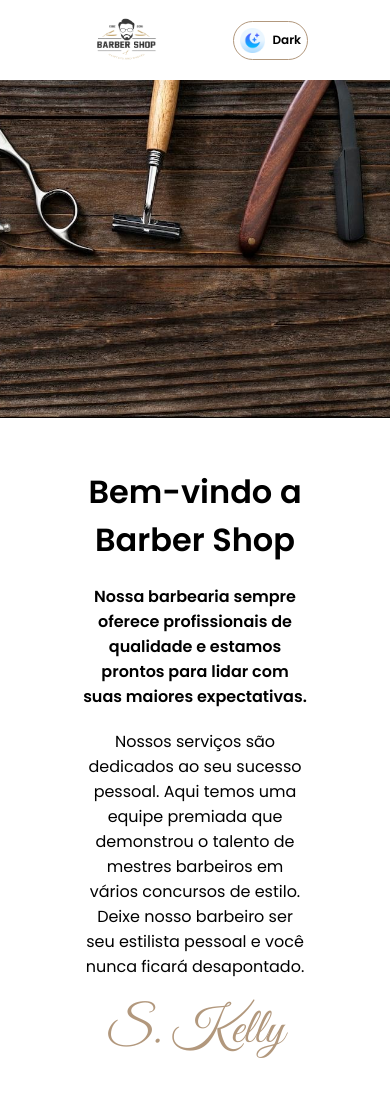
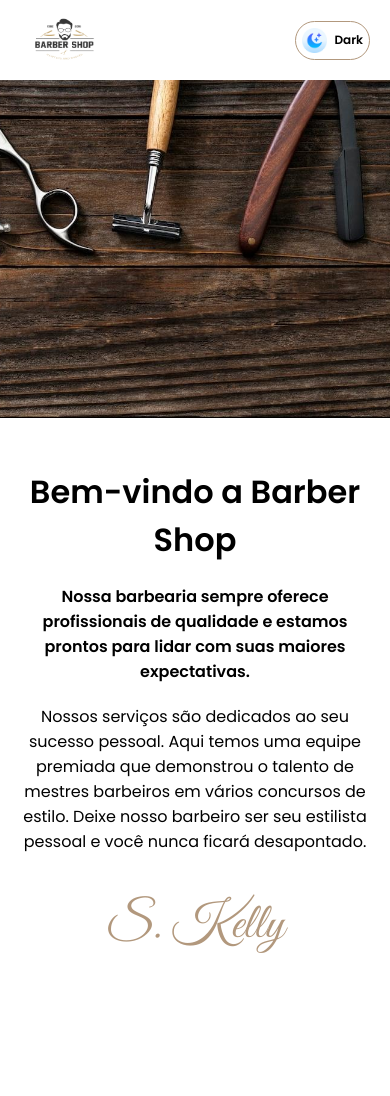
Before and after one commit to PauloRobertt/PROJETO-BARBEARIA-SHOP, a React (Create React App) app in the folder project-barbearia/: page / in a window 390 px wide. Shown: the top 1096 px of the page. After the commit the page ends 977 px from the top, so only its background shows below. Built offline with nearby package versions, Linux system fonts and the light colour scheme.

Commit message:
Responsivo concluído

```diff
--- a/project-barbearia/src/App.css
+++ b/project-barbearia/src/App.css
@@ -1,5 +1,5 @@
 .secao-limitada{
-    width: 58%;
+    width: 65%;
 }
 
 *{
@@ -8,3 +8,9 @@
     box-sizing: border-box;
     font-family: 'Poppins', sans-serif;
 }
+
+@media screen and (min-width:375px) and (max-width:1024px){
+    .secao-limitada{
+        width: 100%;
+    }
+}
--- a/project-barbearia/src/App.js
+++ b/project-barbearia/src/App.js
@@ -1,4 +1,4 @@
-import React,{useState} from 'react';
+import React from 'react';
 import PaginaInicial from './LandingPage';
 
 import './App.css';
--- a/project-barbearia/src/LandingPage/index.js
+++ b/project-barbearia/src/LandingPage/index.js
@@ -1,4 +1,4 @@
-import React,{useState} from 'react';
+import {useState} from 'react';
 import './style.css';
 
 export default function LandingPage(){
@@ -21,27 +21,28 @@ export default function LandingPage(){
             <header className={estiloAtualizado}>
                 <div className='secao-limitada secao-topo'>
                     <img className='img-logo' src="assets/barbearia-logo.png" alt="logo"/>
-                    <button onClick={mudarTema} className={estiloAtualizado == corDeFundoEscuro ? 'tema-escuro' : 'tema-claro'}>
-                        <img className='img' src={estiloAtualizado == corDeFundoEscuro ? 'assets/sun.png' : 'assets/moon.png'} alt="logo"/>
-                        {estiloAtualizado == corDeFundoEscuro ? 'Light' : 'Dark'}
+                    <button onClick={mudarTema} className={estiloAtualizado === corDeFundoEscuro ? 'tema-escuro' : 'tema-claro'}>
+                        <img className='img' src={estiloAtualizado === corDeFundoEscuro ? 'assets/sun.png' : 'assets/moon.png'} alt="logo"/>
+                        {estiloAtualizado === corDeFundoEscuro ? 'Light' : 'Dark'}
                     </button>
                 </div>
             </header>
             <main className={estiloAtualizado}>
                 <div className='img-banner'>
                 </div>
+                <div className='secao-conteudo'>
                     <div className='secao-limitada conteudo'>
                         <h1>Bem-vindo a Barber Shop</h1>
-                    <p>
+                        <p className='primeiro-paragrafo'>
                             Nossa barbearia sempre oferece profissionais de qualidade e estamos prontos para lidar com suas maiores expectativas.
                         </p>
                         <p>
                             Nossos serviços são dedicados ao seu sucesso pessoal. Aqui temos uma equipe premiada que demonstrou o talento de mestres barbeiros em vários concursos de estilo. Deixe nosso barbeiro ser seu estilista pessoal e você nunca ficará desapontado.
                         </p>
-
-                    <p>
+                        <p className='assinatura'>
                             S. Kelly
                         </p>
+                    </div>
                 </div>
             </main>
         </div>
--- a/project-barbearia/src/LandingPage/style.css
+++ b/project-barbearia/src/LandingPage/style.css
@@ -26,7 +26,7 @@ header{
 }
 
 .tema-escuro{
-    background-color: black;
+    background-color: #242424;
     color: white;
 }
 
@@ -61,26 +61,52 @@ main{
     justify-content: center;
     align-items: center;
     flex-direction: column;
+    gap: 50px;
+}
+
+.secao-conteudo{
+    display: flex;
+    justify-content: center;
+    align-items: center;
 }
 
 .conteudo{
-    font-family: Fonte Poppis;
-    gap: 20px;
     display: flex;
     flex-direction: column;
-    justify-content: center;
-    align-items: center;
+    gap: 20px;
+    font-family: 'Poppis';
     text-align: center;
-    padding: 50px 0
 }
 
-.conteudo p:first-of-type{
+.conteudo .primeiro-paragrafo{
     font-weight: bold;
 }
 
-.conteudo p:last-of-type{
+.conteudo .assinatura{
     color: #B2987D;
     font-family: 'Great Vibes', cursive;
     font-weight: 500;
     font-size: 50px;
+    padding: 20px;
 }
+
+@media screen and (max-width:375px){
+    .secao-topo{
+        padding: 0 20px;
+    }
+
+    .secao-conteudo{
+        width:80%;
+    }
+
+}
+
+@media screen and (min-width:376px) and (max-width:1024px){
+    .secao-topo{
+        padding: 0 20px;
+    }
+
+    .secao-conteudo{
+        width:95%;
+    }
+}
```
Lines whose indentation alone changed are shown as unchanged.
